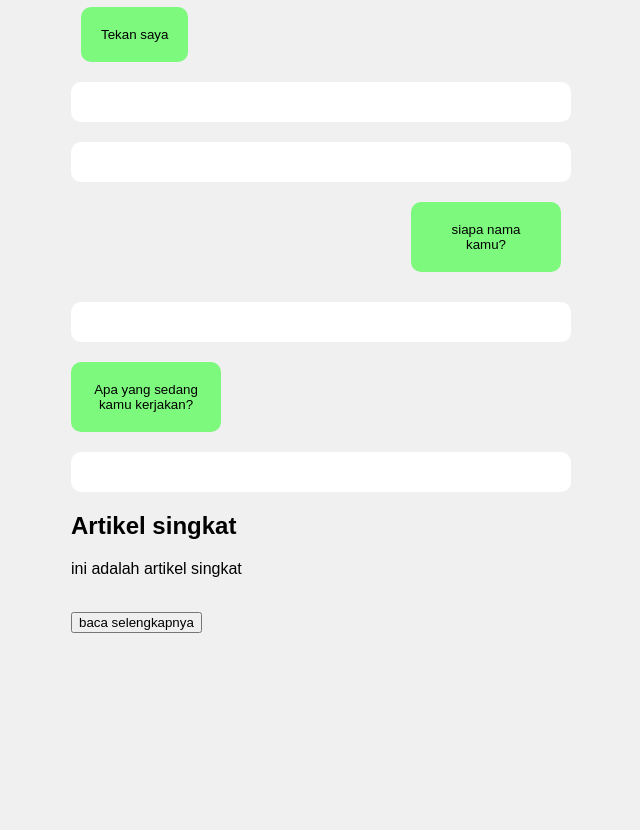
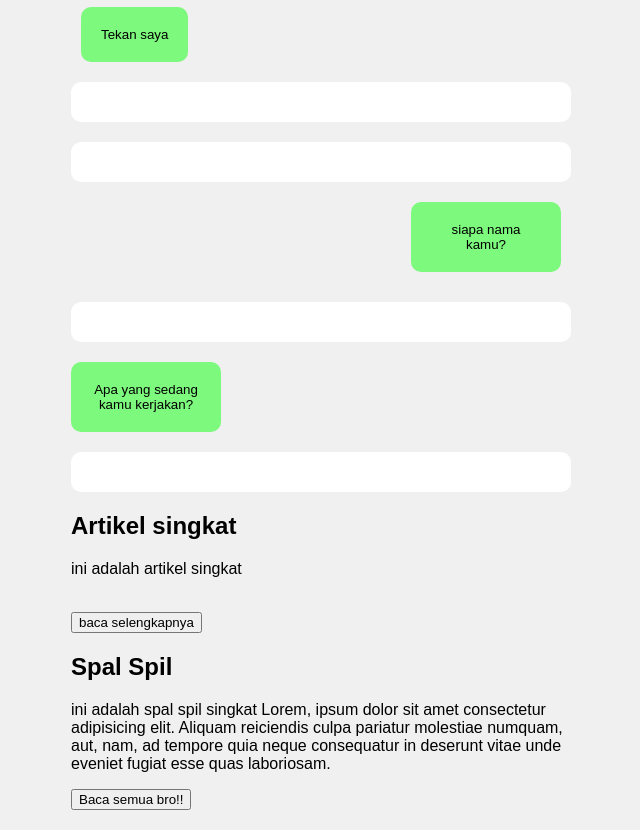
Before and after one commit to FAadhilAhmad/javaScriptLearning, a plain HTML site: page index.html in a window 1280 px wide. Shown: the part 158-988 px from the top of the page, without its empty margins (319-959 px from the left). Before the commit the page ends 811 px from the top, so only its background shows below. Drawn offline with Linux system fonts and the light colour scheme; a script that the page names is missing.

Commit message:
Update index.html
penambahan 2 fitur baca selengkapnya

```diff
--- a/index.html
+++ b/index.html
@@ -26,12 +26,23 @@
         <div id="respon2"></div>
     </div>
 
+    <div class="bacasele">
         <h2>Artikel singkat</h2>
         <p>
             ini adalah artikel singkat
-        <span id="bacaSelengkapnya" class="hidden"> Lorem ipsum dolor sit amet consectetur adipisicing elit. Ab debitis minus modi tempore error. Quaerat incidunt mollitia sed ut obcaecati?</span>
+            <span id="bacaSelengkapnya" class="hidden"> Lorem ipsum dolor sit amet consectetur adipisicing elit. Ab
+                debitis minus modi tempore error. Quaerat incidunt mollitia sed ut obcaecati?</span>
         </p>
         <button onclick="hilangkan()" id="tombolBaca">baca selengkapnya</button>
+    </div>
+    <div class="bacasele2">
+        <h2>Spal Spil</h2>
+        <p>
+            ini adalah spal spil singkat
+            <span id="bacaSele2" class="hidden2">Lorem, ipsum dolor sit amet consectetur adipisicing elit. Aliquam reiciendis culpa pariatur molestiae numquam, aut, nam, ad tempore quia neque consequatur in deserunt vitae unde eveniet fugiat esse quas laboriosam.</span>
+        </p>
+        <button onclick="hilangkan2()" id="tombolBaca2">Baca semua bro!!</button>
+    </div>
 
 
     <script src="data.js"></script>
```
Lines whose indentation alone changed are shown as unchanged.
